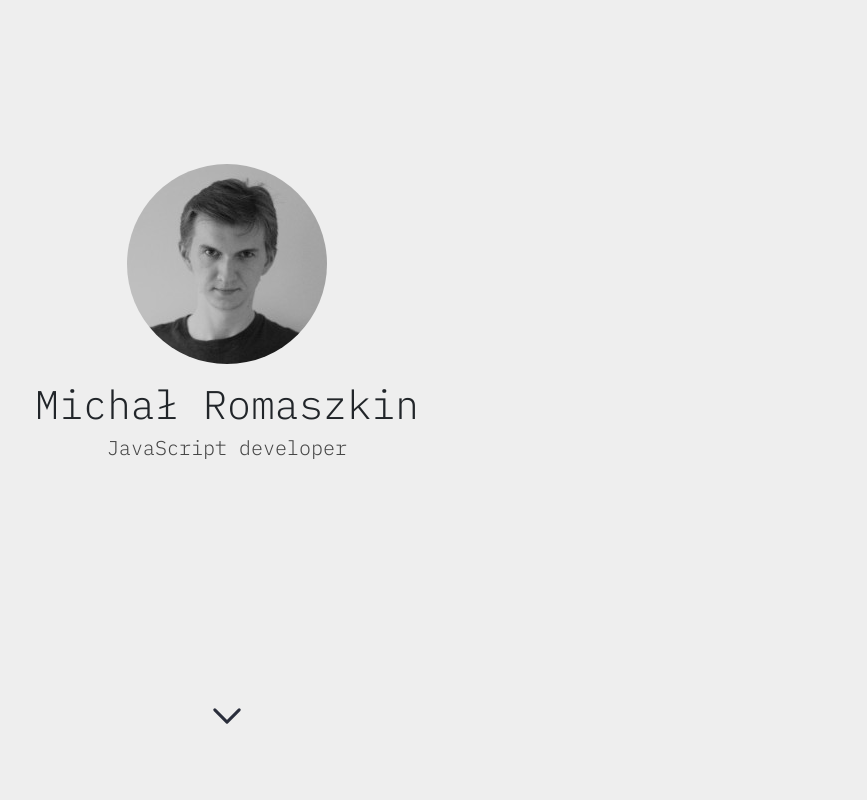
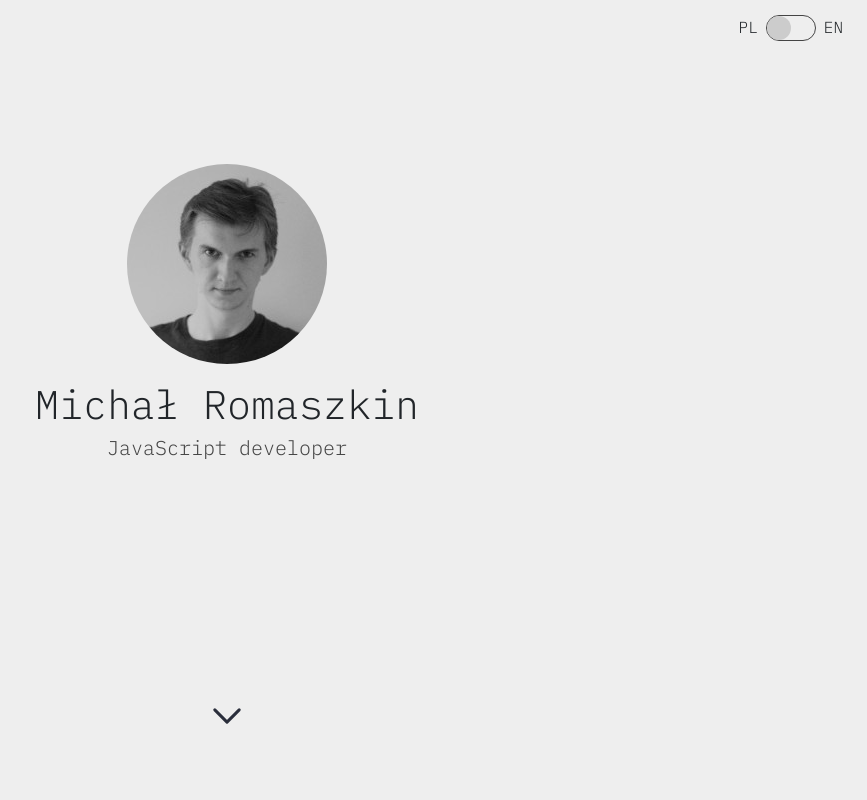
Before and after one commit to rom3k/rom3k.github.io, a React app: page / in a window 1280 px wide. Shown: the top 800 px of the page, without its empty margins (413-1280 px from the left). Built offline with nearby package versions, Linux system fonts and the light colour scheme.

Commit message:
Add button for changing language

```diff
--- a/src/app/App.scss
+++ b/src/app/App.scss
@@ -20,3 +20,29 @@
     opacity: 0;
     transition: opacity 500ms;
 }
+
+/* Switch */
+.switch {
+    &__container {
+        display: inline-block;
+        height: calc(1.5rem + 2px);
+        width: calc(3rem + 2px);
+        border: 1px solid #444444;
+        border-radius: 1rem;
+    }
+
+    &__lang {
+        margin: 0 0.5rem;
+    }
+
+    &__clickable {
+        width: 1.5rem;
+        height: 1.5rem;
+        border-radius: 1rem;
+        background: #ccc;
+        transition: all 300ms;
+        &.clicked {
+            transform: translate3d(100%, 0, 0);
+        }
+    }
+}
--- a/src/app/App.tsx
+++ b/src/app/App.tsx
@@ -3,6 +3,7 @@ import ReactDOM from 'react-dom';
 import { Spinner, Navbar } from 'react-bootstrap';
 import loadable from '@loadable/component';
 import { CSSTransition } from 'react-transition-group';
+import { useTranslation } from 'react-i18next';
 const { useEffect, useState, useLayoutEffect } = React;
 
 import './App.scss';
@@ -15,8 +16,11 @@ const MainPage = loadable(
 );
 
 export default function App() {
+    // TODO(rom3k): Put all into one state
     const [loading, setLoading] = useState(true);
     const [inProp, setInProp] = useState(false);
+    const [clickedClass, setClickedClass] = useState(false);
+    const [t, i18n] = useTranslation();
 
     useEffect(() => {
         window.addEventListener('scroll', () => {
@@ -53,6 +57,7 @@ export default function App() {
         <>
             <Navbar
                 sticky="top"
+                className="justify-content-between"
                 style={{
                     backgroundColor: inProp ? '#eee' : '',
                 }}
@@ -67,6 +72,29 @@ export default function App() {
                         <span>Michał Romaszkin</span>
                     </CSSTransition>
                 </Navbar.Brand>
+
+                <div className="switch d-flex">
+                    <span className="switch__lang">PL</span>
+                    <div className="switch__container">
+                        <div
+                            className={
+                                'switch__clickable' +
+                                (clickedClass ? ' clicked' : '')
+                            }
+                            onClick={() => {
+                                setClickedClass((state) => {
+                                    if (state) {
+                                        i18n.changeLanguage('pl');
+                                    } else {
+                                        i18n.changeLanguage('en');
+                                    }
+                                    return !state;
+                                });
+                            }}
+                        />
+                    </div>
+                    <span className="switch__lang">EN</span>
+                </div>
             </Navbar>
             <MainPage />
             <Navbar sticky="bottom">
--- a/src/mainpage/Mainpage.tsx
+++ b/src/mainpage/Mainpage.tsx
@@ -1,3 +1,5 @@
+// TODO(rom3k): Dać tekst do lewej, dodać twarde spacje, sekcja kontaktu po prawej stronie,
+
 import React from 'react';
 import ReactDOM from 'react-dom';
 import { Container, Col, Row, Image, ProgressBar } from 'react-bootstrap';
@@ -121,7 +123,7 @@ export default function MainPage() {
                         </p>
                         <div>
                             <a className="h5" href={cv} target="_blank">
-                                Moje CV
+                                {t('my_resume')}
                             </a>
                         </div>
                     </Col>
```
